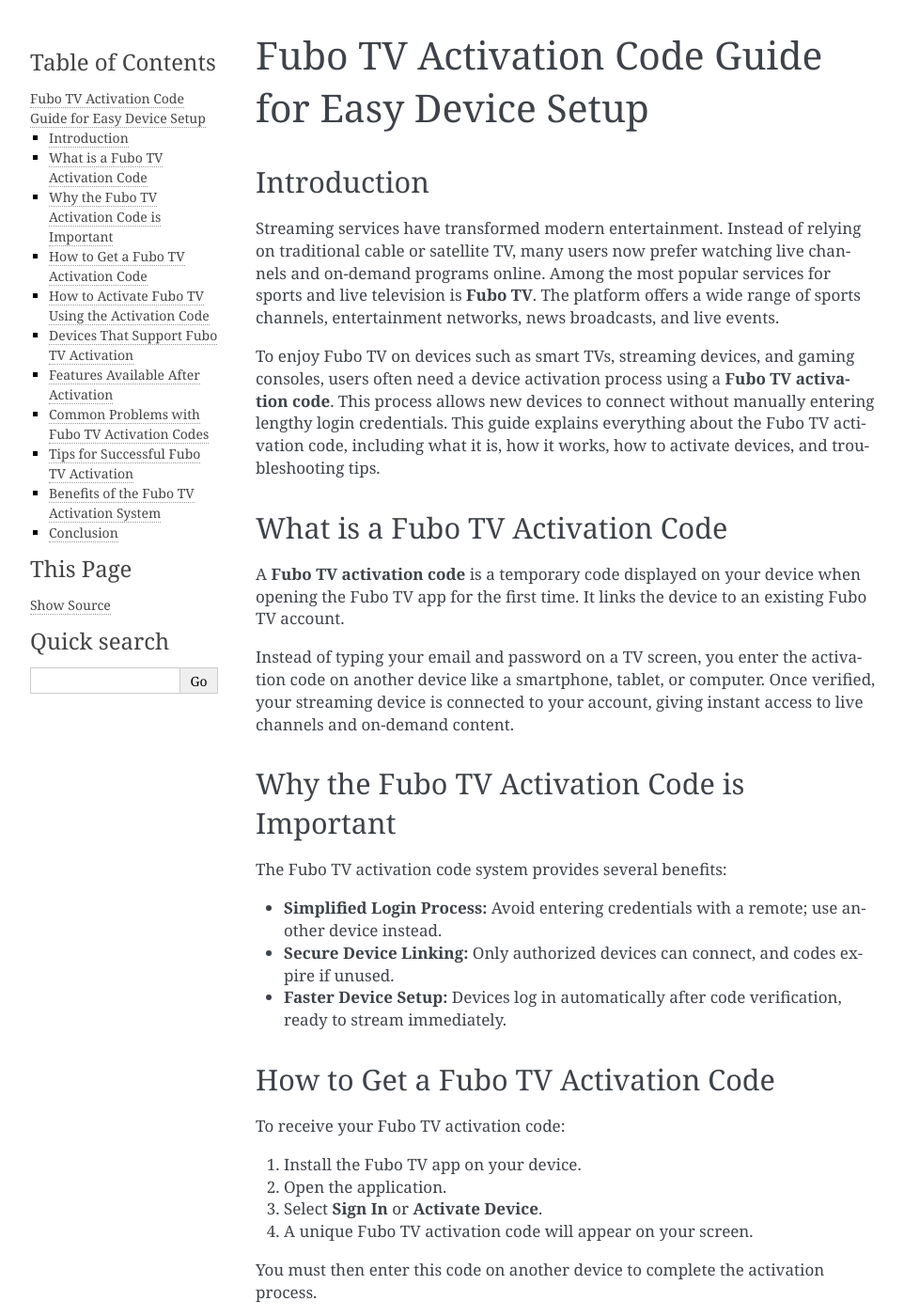
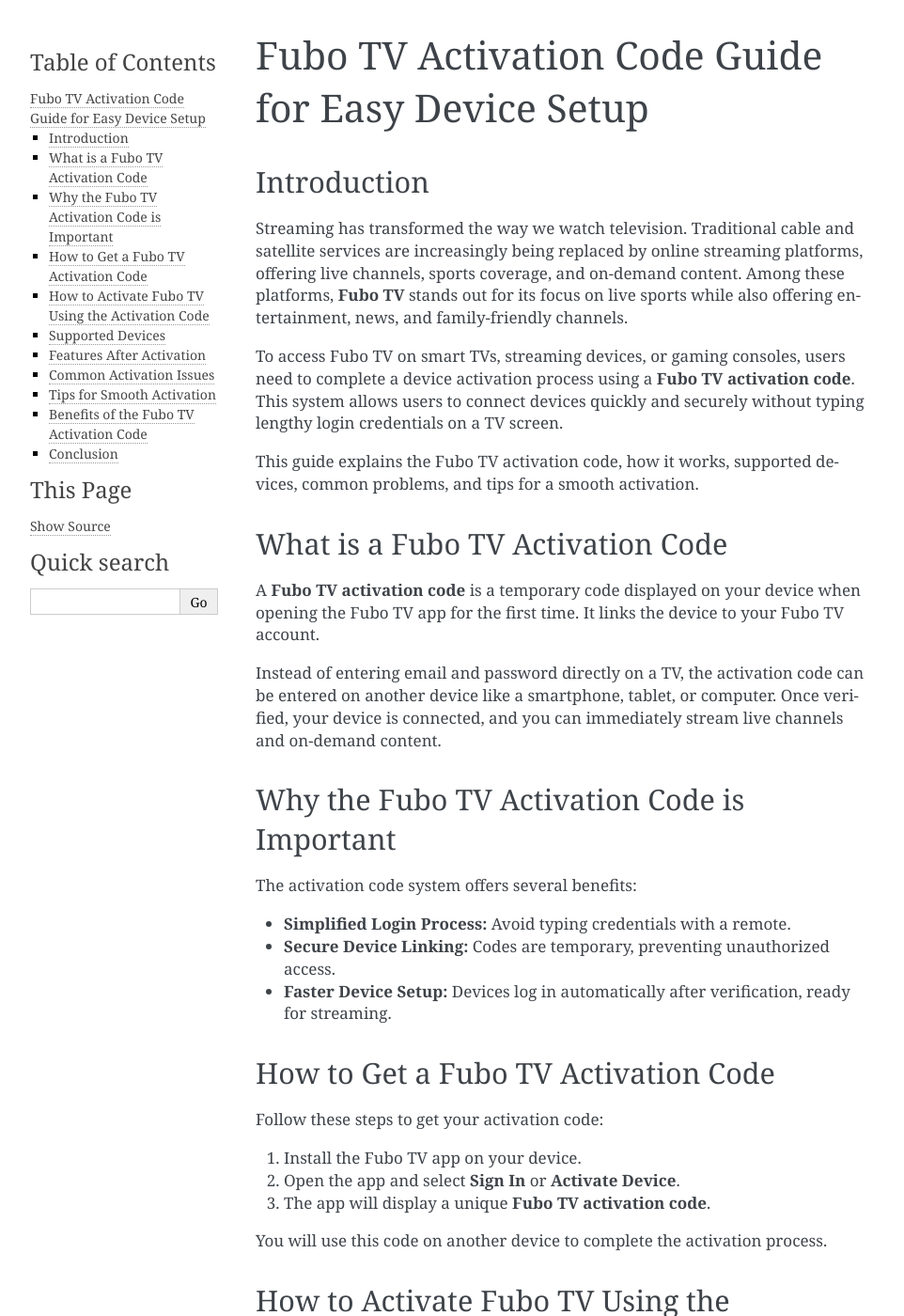
Before and after one commit to mynkrobert03/fubotvactivate, a Sphinx documentation site: the page built from docs/index.rst, in a window 1280 px wide and 1400 px high. Shown: the whole window at 94% size, without its empty margins (148-1110 px from the left). Built offline with Sphinx 7.4.7, drawn with Linux system fonts in a browser that asks for light colours; some of the changed text lies outside the part shown.

Commit message:
Update index.rst

```diff
--- a/docs/index.rst
+++ b/docs/index.rst
@@ -4,111 +4,116 @@
 Introduction
 ------------
 
-Streaming services have transformed modern entertainment. Instead of relying on traditional cable or satellite TV, many users now prefer watching live channels and on-demand programs online. Among the most popular services for sports and live television is **Fubo TV**. The platform offers a wide range of sports channels, entertainment networks, news broadcasts, and live events.
+Streaming has transformed the way we watch television. Traditional cable and satellite services are increasingly being replaced by online streaming platforms, offering live channels, sports coverage, and on-demand content. Among these platforms, **Fubo TV** stands out for its focus on live sports while also offering entertainment, news, and family-friendly channels.
 
-To enjoy Fubo TV on devices such as smart TVs, streaming devices, and gaming consoles, users often need a device activation process using a **Fubo TV activation code**. This process allows new devices to connect without manually entering lengthy login credentials. This guide explains everything about the Fubo TV activation code, including what it is, how it works, how to activate devices, and troubleshooting tips.
+To access Fubo TV on smart TVs, streaming devices, or gaming consoles, users need to complete a device activation process using a **Fubo TV activation code**. This system allows users to connect devices quickly and securely without typing lengthy login credentials on a TV screen.
+
+This guide explains the Fubo TV activation code, how it works, supported devices, common problems, and tips for a smooth activation.
 
 What is a Fubo TV Activation Code
 ---------------------------------
 
-A **Fubo TV activation code** is a temporary code displayed on your device when opening the Fubo TV app for the first time. It links the device to an existing Fubo TV account.
+A **Fubo TV activation code** is a temporary code displayed on your device when opening the Fubo TV app for the first time. It links the device to your Fubo TV account.
 
-Instead of typing your email and password on a TV screen, you enter the activation code on another device like a smartphone, tablet, or computer. Once verified, your streaming device is connected to your account, giving instant access to live channels and on-demand content.
+Instead of entering email and password directly on a TV, the activation code can be entered on another device like a smartphone, tablet, or computer. Once verified, your device is connected, and you can immediately stream live channels and on-demand content.
 
 Why the Fubo TV Activation Code is Important
 --------------------------------------------
 
-The Fubo TV activation code system provides several benefits:
+The activation code system offers several benefits:
 
-- **Simplified Login Process:** Avoid entering credentials with a remote; use another device instead.
-- **Secure Device Linking:** Only authorized devices can connect, and codes expire if unused.
-- **Faster Device Setup:** Devices log in automatically after code verification, ready to stream immediately.
+- **Simplified Login Process:** Avoid typing credentials with a remote.
+- **Secure Device Linking:** Codes are temporary, preventing unauthorized access.
+- **Faster Device Setup:** Devices log in automatically after verification, ready for streaming.
 
 How to Get a Fubo TV Activation Code
 ------------------------------------
 
-To receive your Fubo TV activation code:
+Follow these steps to get your activation code:
 
 1. Install the Fubo TV app on your device.
-2. Open the application.
-3. Select **Sign In** or **Activate Device**.
-4. A unique Fubo TV activation code will appear on your screen.
+2. Open the app and select **Sign In** or **Activate Device**.
+3. The app will display a unique **Fubo TV activation code**.
 
-You must then enter this code on another device to complete the activation process.
+You will use this code on another device to complete the activation process.
 
 How to Activate Fubo TV Using the Activation Code
 -------------------------------------------------
 
-Activating Fubo TV with the code is easy:
+Activation is simple and takes only a few minutes:
 
 1. **Open the Fubo TV App**
-   Launch the Fubo TV app on your device, whether it’s a smart TV, streaming box, or gaming console.
+   Launch the Fubo TV app on your smart TV, streaming box, or gaming console.
 
 2. **Obtain the Activation Code**
-   The app will display a unique **Fubo TV activation code** on the screen.
+   The app will display a unique code on the screen.
 
 3. **Visit the Activation Page**
    On another device, open a browser and go to the official Fubo TV activation page:
    `https://www.fubo.tv/activate <https://www.fubo.tv/activate>`_
 
 4. **Enter the Activation Code**
-   Input the code displayed on your TV and sign in with your Fubo TV account credentials if prompted.
+   Type the code exactly as displayed and log in with your Fubo TV account if prompted.
 
 5. **Complete the Activation**
-   Once verified, your device will refresh automatically and connect to your Fubo TV account. Streaming begins immediately.
+   Once verified, your device will refresh automatically and connect to your account. Streaming begins immediately.
 
-Devices That Support Fubo TV Activation
----------------------------------------
+Supported Devices
+-----------------
 
-The Fubo TV activation code works on many devices where typing login credentials may be difficult:
+The **Fubo TV activation code** works on multiple devices, including:
 
 - Smart TVs
-- Streaming media devices
+- Streaming media devices (Roku, Apple TV, Fire TV, etc.)
 - Gaming consoles
 - Digital streaming sticks
 - Set-top streaming boxes
 
-Features Available After Activation
------------------------------------
+This ensures you can watch Fubo TV on almost any device with a stable internet connection.
 
-After activation, users can access all subscription features:
+Features After Activation
+-------------------------
 
-- **Live Channel Streaming:** Watch sports, entertainment, and news channels in real time.
-- **Cloud DVR Recording:** Record live programs for later viewing.
-- **Personalized Recommendations:** Discover content based on your viewing history.
-- **Favorites and Watchlists:** Quickly access preferred channels, shows, and teams.
+Once activated, Fubo TV users enjoy full subscription benefits:
 
-Common Problems with Fubo TV Activation Codes
----------------------------------------------
+- **Live Channel Streaming:** Access sports, news, and entertainment channels in real time.
+- **Cloud DVR Recording:** Record live programs to watch later.
+- **Personalized Recommendations:** Discover shows and events based on your viewing habits.
+- **Favorites and Watchlists:** Quickly find preferred channels, shows, and sports teams.
 
-Occasionally, issues may occur during activation:
+Common Activation Issues
+-----------------------
 
-- **Expired Activation Code:** Codes expire quickly. Refresh the app to generate a new code.
-- **Incorrect Code Entry:** Enter the code exactly as shown to avoid errors.
-- **Internet Connection Issues:** Ensure a stable connection on both devices.
-- **Application Errors:** Update the app to the latest version if the activation screen fails to load.
+Some users may experience problems during activation:
 
-Tips for Successful Fubo TV Activation
+- **Expired Activation Code:** Codes expire quickly. Refresh the app to generate a new one.
+- **Incorrect Code Entry:** Enter the code exactly as shown on your screen.
+- **Internet Connection Issues:** Ensure both devices are connected to a stable network.
+- **Application Errors:** Update the Fubo TV app to the latest version.
+
+Tips for Smooth Activation
+--------------------------
+
+- Keep the activation screen open until the process is complete.
+- Sign in with the correct Fubo TV account linked to your subscription.
+- Make sure both devices have stable internet connectivity.
+- Use the latest version of the Fubo TV app to avoid compatibility issues.
+
+Benefits of the Fubo TV Activation Code
 ---------------------------------------
 
-- **Keep the Activation Screen Open:** Do not close the app while entering the code on another device.
-- **Use the Correct Account:** Sign in with the Fubo TV account linked to your subscription.
-- **Check Internet Connectivity:** Both devices should have a stable internet connection.
-- **Update the Application:** Ensure you have the latest Fubo TV app version.
+The activation system provides multiple advantages:
 
-Benefits of the Fubo TV Activation System
------------------------------------------
-
-- **User-Friendly Setup:** Even users unfamiliar with streaming can activate devices easily.
-- **Secure Device Linking:** Expiring codes help prevent unauthorized access.
-- **Quick Streaming Access:** Start watching live and recorded content immediately.
-- **Flexible Device Support:** Works on multiple devices for convenient streaming.
+- **User-Friendly Setup:** Even users unfamiliar with streaming can connect devices easily.
+- **Secure Device Linking:** Expiring codes prevent unauthorized access.
+- **Quick Streaming Access:** Start watching live channels and recorded content immediately.
+- **Flexible Device Support:** Works across smart TVs, streaming devices, consoles, and more.
 
 Conclusion
 ----------
 
-The **Fubo TV activation code** is crucial for a smooth device setup. It allows users to connect smart TVs, streaming devices, and gaming consoles securely and efficiently.
+The **Fubo TV activation code** is essential for a seamless device setup. It allows smart TVs, streaming devices, and gaming consoles to connect securely to your account without complicated steps.
 
-By entering the activation code on another device, users can link their device quickly and begin streaming sports, TV shows, and live broadcasts. Following the correct steps ensures a fast, secure, and user-friendly activation experience.
+By entering the code on another device, users can quickly link their devices and start streaming live sports, television shows, and on-demand content. Following these steps ensures a fast, secure, and user-friendly activation experience.
 
 For official activation, visit: `https://www.fubo.tv/activate <https://www.fubo.tv/activate>`_
```
